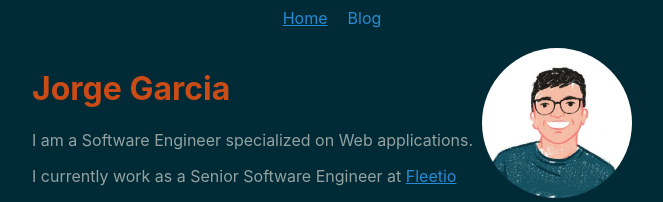
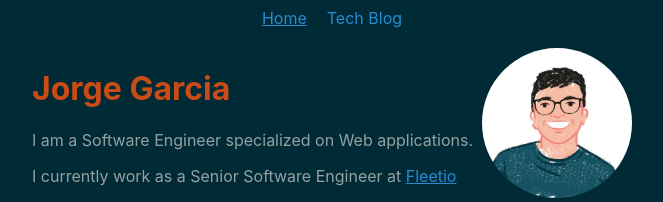
Before and after one commit to JorgeGarciaxyz/jorgegarciaxyz.github.io, a Jekyll site: the page built from index.html, in a window 1280 px wide. Shown: the top 202 px of the page, without its empty margins (308-971 px from the left). Built offline with Jekyll 4.4.1, drawn with Linux system fonts in a browser that asks for light colours.

Commit message:
Change blog to tech_blog on navifation

```diff
--- a/_data/navigation.yml
+++ b/_data/navigation.yml
@@ -1,4 +1,4 @@
 - name: Home
   link: /
-- name: Blog
+- name: Tech Blog
   link: /blog.html
```
